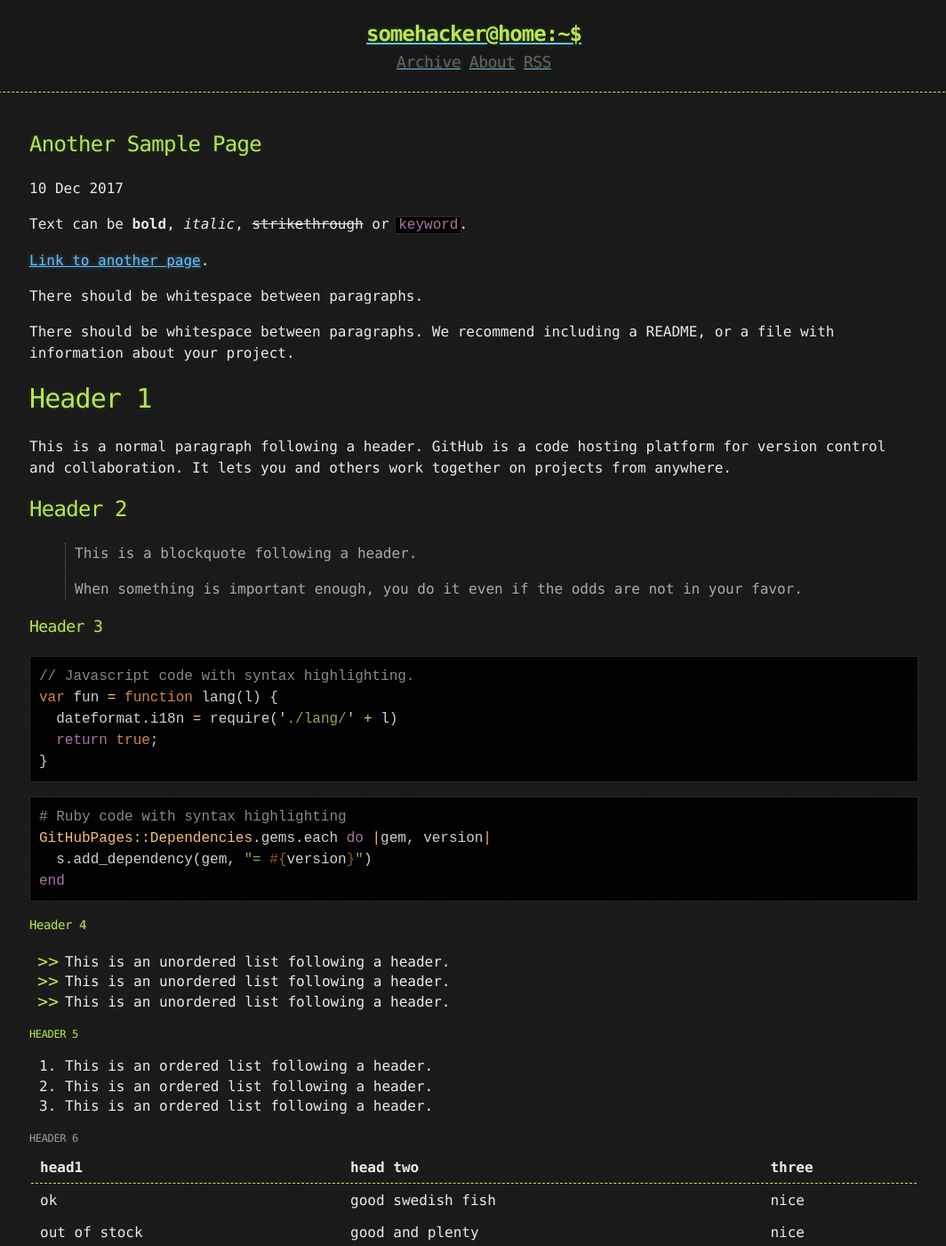
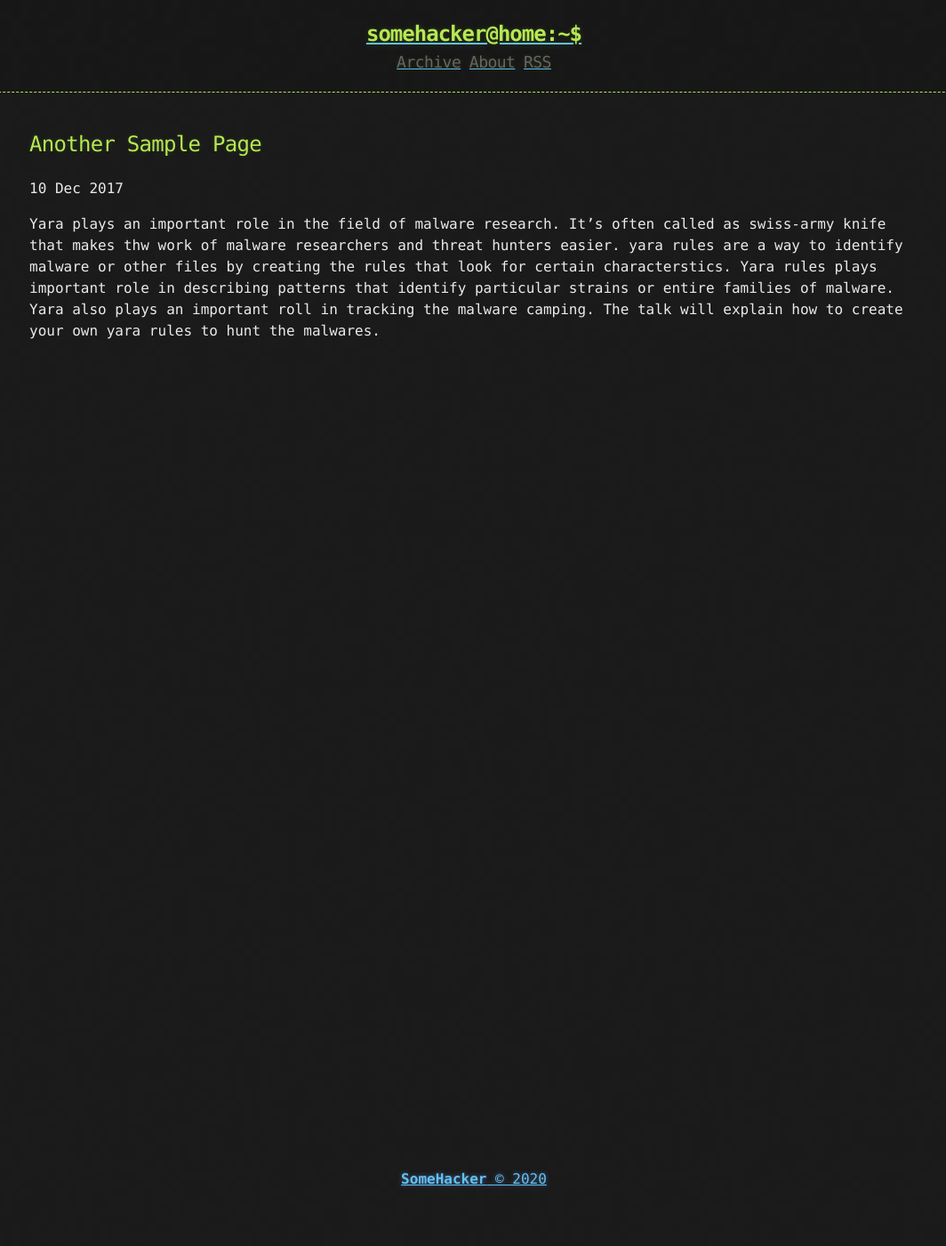
Before and after one commit to tocttou/hacker-blog, a Jekyll site: the page built from _posts/2017-12-10-Another-Sample-Page.md, in a window 1280 px wide and 1400 px high. Shown: the whole window at 89% size, without its empty margins (107-1171 px from the left). Built offline with Jekyll 4.4.1, drawn with Linux system fonts in a browser that asks for light colours; some of the changed text lies outside the part shown.

Commit message:
Update 2017-12-10-Another-Sample-Page.md

````diff
--- a/_posts/2017-12-10-Another-Sample-Page.md
+++ b/_posts/2017-12-10-Another-Sample-Page.md
@@ -2,123 +2,8 @@
 title: Another Sample Page
 published: true
 ---
-
-Text can be **bold**, _italic_, ~~strikethrough~~ or `keyword`.
-
-[Link to another page](another-page).
-
-There should be whitespace between paragraphs.
-
-There should be whitespace between paragraphs. We recommend including a README, or a file with information about your project.
-
-# [](#header-1)Header 1
-
-This is a normal paragraph following a header. GitHub is a code hosting platform for version control and collaboration. It lets you and others work together on projects from anywhere.
-
-## [](#header-2)Header 2
-
-> This is a blockquote following a header.
->
-> When something is important enough, you do it even if the odds are not in your favor.
-
-### [](#header-3)Header 3
-
-```js
-// Javascript code with syntax highlighting.
-var fun = function lang(l) {
-  dateformat.i18n = require('./lang/' + l)
-  return true;
-}
-```
-
-```ruby
-# Ruby code with syntax highlighting
-GitHubPages::Dependencies.gems.each do |gem, version|
-  s.add_dependency(gem, "= #{version}")
-end
-```
-
-#### [](#header-4)Header 4
-
-*   This is an unordered list following a header.
-*   This is an unordered list following a header.
-*   This is an unordered list following a header.
-
-##### [](#header-5)Header 5
-
-1.  This is an ordered list following a header.
-2.  This is an ordered list following a header.
-3.  This is an ordered list following a header.
-
-###### [](#header-6)Header 6
-
-| head1        | head two          | three |
-|:-------------|:------------------|:------|
-| ok           | good swedish fish | nice  |
-| out of stock | good and plenty   | nice  |
-| ok           | good `oreos`      | hmm   |
-| ok           | good `zoute` drop | yumm  |
-
-### There's a horizontal rule below this.
-
-* * *
-
-### Here is an unordered list:
-
-*   Item foo
-*   Item bar
-*   Item baz
-*   Item zip
-
-### And an ordered list:
-
-1.  Item one
-1.  Item two
-1.  Item three
-1.  Item four
-
-### And a nested list:
-
-- level 1 item
-  - level 2 item
-  - level 2 item
-    - level 3 item
-    - level 3 item
-- level 1 item
-  - level 2 item
-  - level 2 item
-  - level 2 item
-- level 1 item
-  - level 2 item
-  - level 2 item
-- level 1 item
-
-### Small image
-
-![](https://assets-cdn.github.com/images/icons/emoji/octocat.png)
-
-### Large image
-
-![](https://guides.github.com/activities/hello-world/branching.png)
-
-
-### Definition lists can be used with HTML syntax.
-
-<dl>
-<dt>Name</dt>
-<dd>Godzilla</dd>
-<dt>Born</dt>
-<dd>1952</dd>
-<dt>Birthplace</dt>
-<dd>Japan</dd>
-<dt>Color</dt>
-<dd>Green</dd>
-</dl>
-
-```
-Long, single-line code blocks should not wrap. They should horizontally scroll if they are too long. This line should be long enough to demonstrate this.
-```
-
-```
-The final element.
-```
+Yara plays an important role in the field of malware research. It's often called as swiss-army knife that makes thw work of
+malware researchers and threat hunters easier. yara rules are a way to identify malware or other files by
+creating the rules that look for certain characterstics. Yara rules plays important role in describing patterns that identify
+particular strains or entire families of malware. Yara also plays an important roll in tracking the malware camping.
+The talk will explain how to create your own yara rules to hunt the malwares.
````
